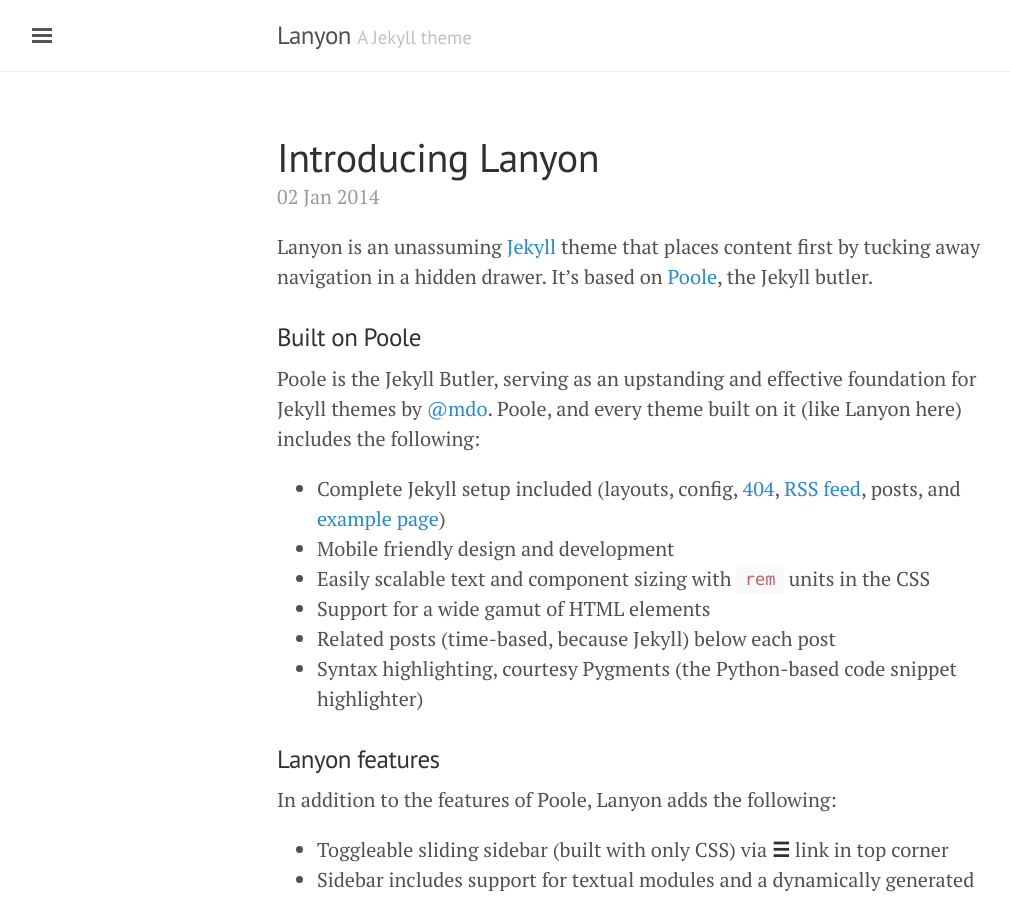
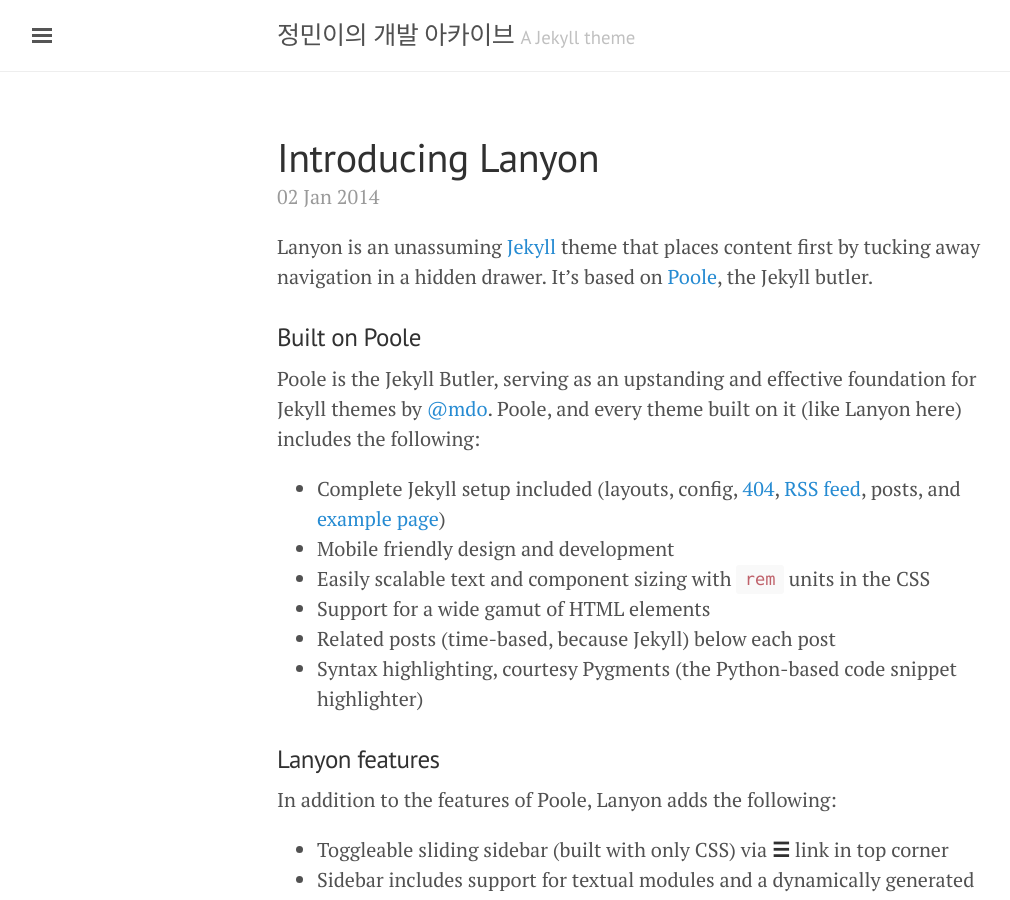
Before and after one commit to tape22/tape22.github.io, a Jekyll site: the page built from index.html, in a window 1280 px wide and 900 px high. Shown: the whole window, without its empty margins (3-1013 px from the left). Built offline with Jekyll 4.4.1, drawn with Linux system fonts in a browser that asks for light colours; the list of posts is cut into pages by our own code.

Commit message:
new blog

```diff
--- a/_config.yml
+++ b/_config.yml
@@ -5,10 +5,10 @@ permalink:           pretty
 relative_permalinks: true
 
 # Setup
-title:               Lanyon
+title:               정민이의 개발 아카이브
 tagline:             'A Jekyll theme'
 description:         'A reserved <a href="http://jekyllrb.com" target="_blank">Jekyll</a> theme that places the utmost gravity on content with a hidden drawer. Made by <a href="https://twitter.com/mdo" target="_blank">@mdo</a>.'
-url:                 http://lanyon.getpoole.com
+url:                 https://tape22.github.io
 baseurl:             ''
 paginate:            5
 
```
